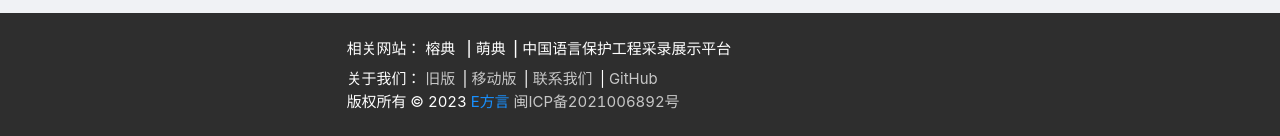
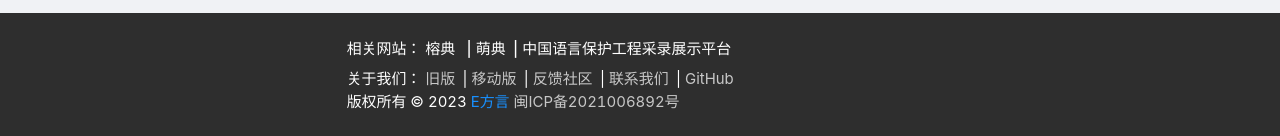
Before and after one commit to e-dialect/hinghwa-dict-web, a Vue app: page /Home in a window 1280 px wide. Shown: the part 865-1001 px from the top of the page. Built offline with nearby package versions, Linux system fonts and the light colour scheme.

Commit message:
feat: add tuxiaochao

```diff
--- a/src/components/HeaderAndFooter/Footer.vue
+++ b/src/components/HeaderAndFooter/Footer.vue
@@ -23,6 +23,7 @@
           <a href="http://dict.hinghwa.cn/" style="color: #C7C7C7" target="_blank">旧版</a>&#8194;|
           <a href="http://m.hinghwa.cn/" style="color: #C7C7C7" target="_blank">移动版</a>&#8194;|
           <!-- <router-link style="color: white" to="/about">团队介绍</router-link>&#8194;|-->
+          <a href="https://support.qq.com/product/420021" style="color: #C7C7C7" target="_blank">反馈社区</a>&#8194;|
           <a href="http://hinghwa.cn/articles/175" style="color: #C7C7C7" target="_blank">联系我们</a>&#8194;|
           <a href="https://github.com/e-dialect" style="color: #C7C7C7" target="_blank">GitHub</a>
         </div>
```
